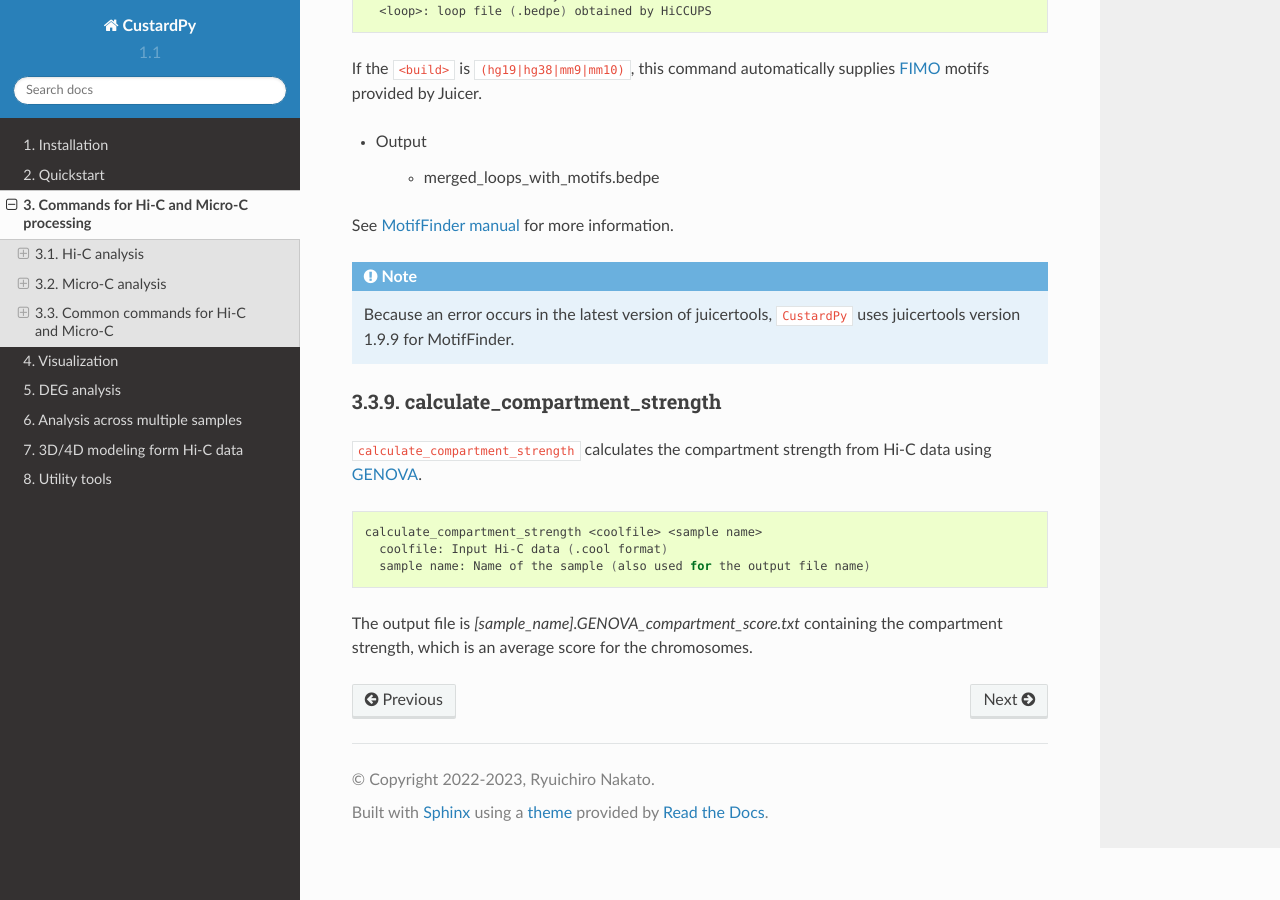
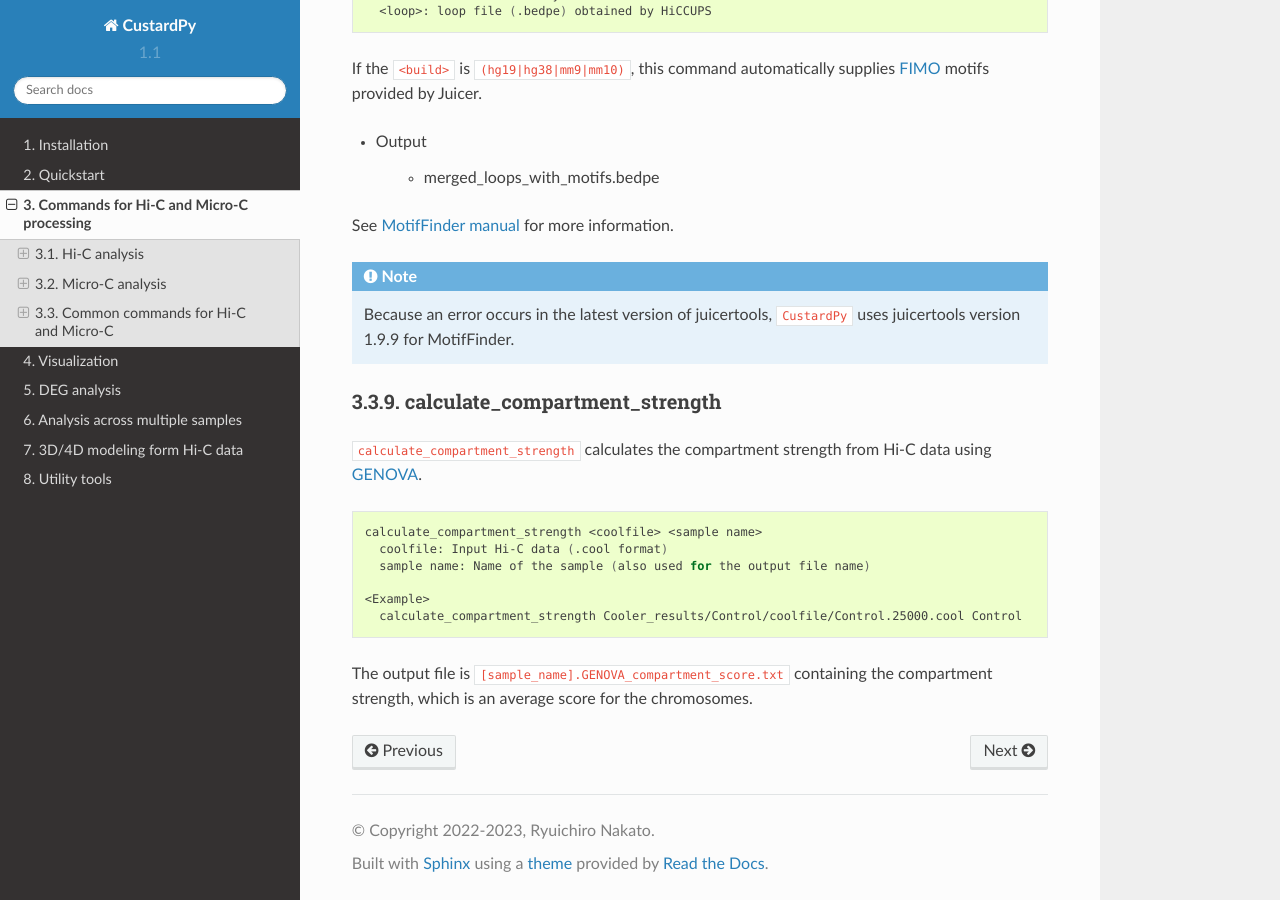
Before and after one commit to rnakato/CustardPy, a Sphinx documentation site: the page built from docs/content/Hi-C.rst, in a window 1280 px wide and 900 px high, scrolled down 7644 px. Built offline with Sphinx 7.4.7 and the Read the Docs theme 2.0.0, drawn with Linux system fonts in a browser that asks for light colours.

Commit message:
version 1.1.0

```diff
--- a/docs/content/Hi-C.rst
+++ b/docs/content/Hi-C.rst
@@ -391,4 +391,7 @@ calculate_compartment_strength
       coolfile: Input Hi-C data (.cool format)
       sample name: Name of the sample (also used for the output file name)
 
-The output file is `[sample_name].GENOVA_compartment_score.txt` containing the compartment strength, which is an average score for the chromosomes.
+    <Example>
+      calculate_compartment_strength Cooler_results/Control/coolfile/Control.25000.cool Control
+
+The output file is ``[sample_name].GENOVA_compartment_score.txt`` containing the compartment strength, which is an average score for the chromosomes.
```
